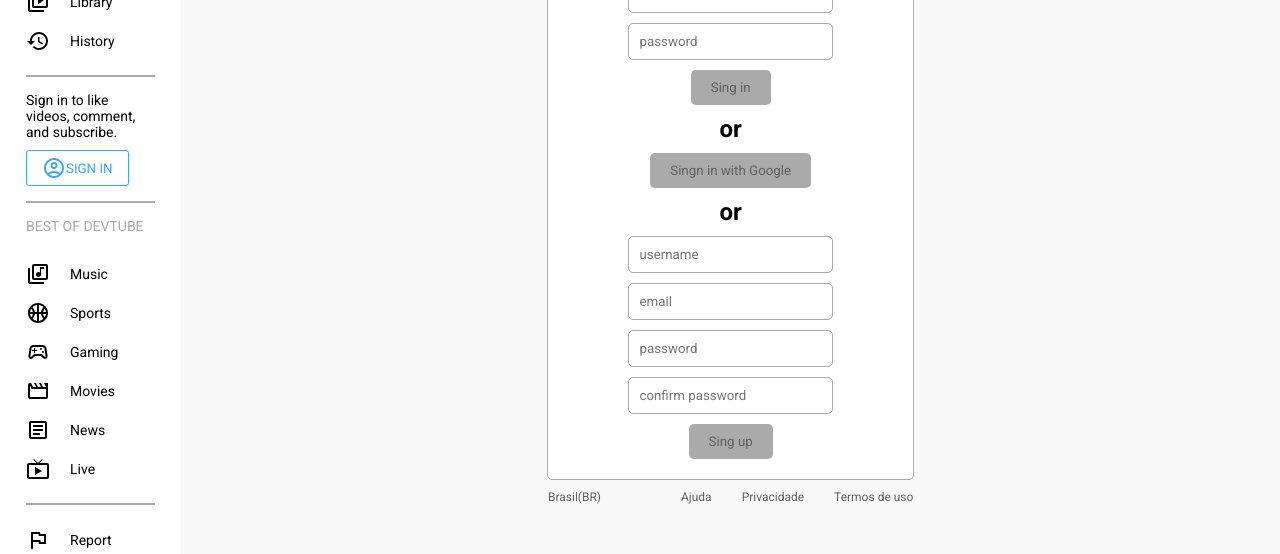
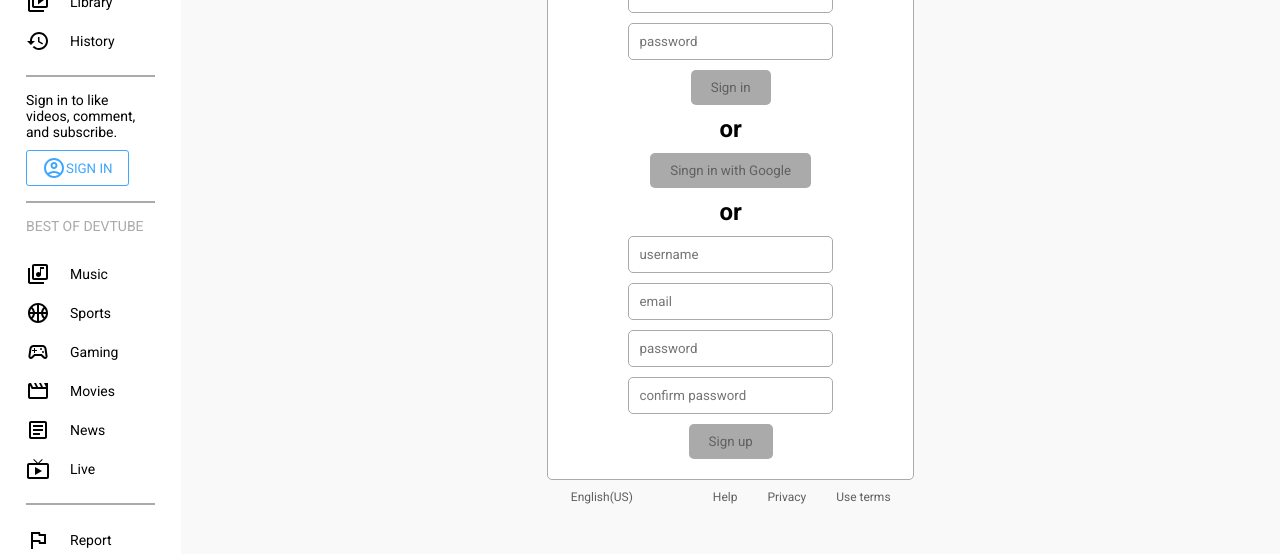
Before and after one commit to developermartins/devtube, a React (Create React App) app: page /signin in a window 1280 px wide. Shown: the part 235-789 px from the top of the page. Built offline with nearby package versions, Linux system fonts and the light colour scheme; no server answers.

Commit message:
add inputs array

```diff
--- a/src/pages/Login.jsx
+++ b/src/pages/Login.jsx
@@ -17,6 +17,13 @@ const Login = () => {
     const [username, setUsername] = useState("");
     const [password, setPassword] = useState("");
     const [email, setEmail] = useState("");
+
+    const [values, setValues] = useState({
+        username: "",
+        email: "",
+        password: "",
+        confirmPassword: "",
+    });
 
     const dispatch = useDispatch();
 
@@ -64,7 +71,7 @@ const Login = () => {
             <SubTitle>to continue to DevTube</SubTitle>
             <Input placeholder="email" onChange={ e=>setEmail(e.target.value) } />
             <Input type="password" placeholder="password" onChange={ e=>setPassword(e.target.value) } />
-            <Button onClick={ handleSignin }>Sing in</Button>
+            <Button onClick={ handleSignin }>Sign in</Button>
             <Title>or</Title>
             <Button onClick={ signInWithGoogle }>Singn in with Google</Button>
             <Title>or</Title>
@@ -72,14 +79,14 @@ const Login = () => {
             <Input placeholder="email" onChange={ e=>setEmail(e.target.value) }/>
             <Input type="password" placeholder="password" onChange={ e=>setPassword(e.target.value) }/>
             <Input type="password" placeholder="confirm password" onChange={ e=>setPassword(e.target.value) }/>
-            <Button onClick={ handleSignup }>Sing up</Button>
+            <Button onClick={ handleSignup }>Sign up</Button>
         </Wrapper>
         <More>
-            Brasil(BR)
+            English(US)
             <Links>
-                <Link>Ajuda</Link>
-                <Link>Privacidade</Link>
-                <Link>Termos de uso</Link>
+                <Link>Help</Link>
+                <Link>Privacy</Link>
+                <Link>Use terms</Link>
             </Links>
         </More>
     </Container>
```
Also changed, not shown: src/utils/inputs.js (added, +9 -0 lines).
